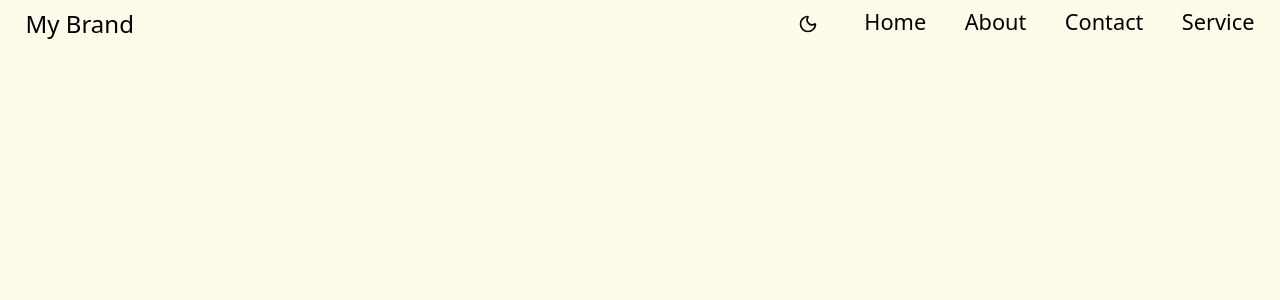
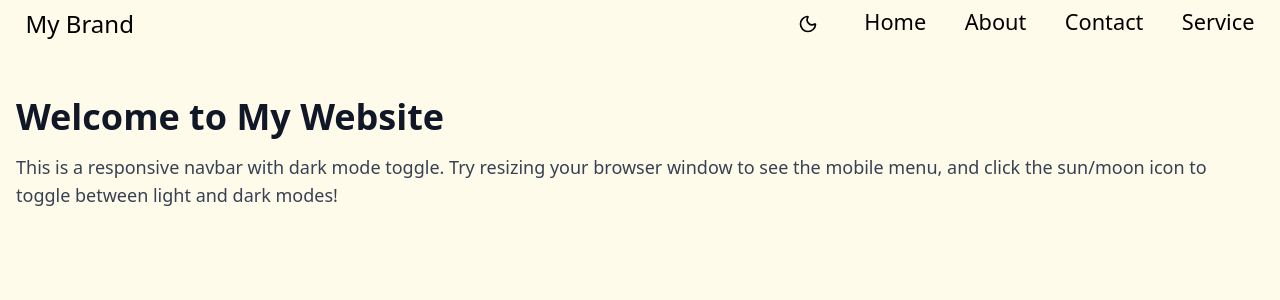
Before and after one commit to Rihan-saifi46/React-apps, a React (Vite) app in the folder hack/: page / in a window 1280 px wide. Shown: the top 300 px of the page. Built offline with nearby package versions, Linux system fonts and the light colour scheme.

Commit message:
8 Nov commit

```diff
--- a/hack/Components/Navbar+dark node/Pnav.jsx
+++ b/hack/Components/Navbar+dark node/Pnav.jsx
@@ -18,10 +18,10 @@ const Pnav = () => {
    <div className={isDark1 ? "bg-gray-950 min-h-screen":"bg-amber-50 min-h-screen"}>
      <nav className='flex justify-between px-[2vw] py-[.5vw] '>
       <div className='flex justify-between w-full'>
-        <div className={isDark1 ? "text-white text-3xl sm:text-2xl":"text-black text-[2vw] flex items-center sm:text-2xl"}>
+        <div className={isDark1 ? "text-white text-[2vw] sm:text-2xl":"text-black text-[2vw] flex items-center sm:text-2xl"}>
         My Brand
       </div>
-      <div className={`hidden md:flex ${isDark1 ? "text-white text-[2vw] flex gap-[2vw]":"text-black text-[1.7vw] flex gap-[3vw] "}`}>
+      <div className={`hidden md:flex ${isDark1 ? "text-white text-[1.7vw] flex gap-[2vw]":"text-black text-[1.7vw] flex gap-[3vw] "}`}>
        {/* button  */}
          <button onClick={dark} className={`p-2 rounded-lg ${isDark1 ? "bg-gray-700 text-yellow-400":"bg-amber-50 text-black"}  `}>
             {isDark1 ? <Sun size={20}/>:<Moon size={20}/>}
@@ -69,6 +69,15 @@ const Pnav = () => {
      }
      </nav>
 
+       <div className='max-w-7xl mx-auto px-4 py-12'>
+         <h1 className={`text-4xl font-bold mb-4 ${isDark1 ? 'text-white' : 'text-gray-900'}`}>
+          Welcome to My Website
+        </h1>
+        <p className={`text-lg ${isDark1 ? 'text-gray-300' : 'text-gray-700'}`}>
+          This is a responsive navbar with dark mode toggle. Try resizing your browser window to see the mobile menu,
+          and click the sun/moon icon to toggle between light and dark modes!
+        </p>
+       </div>
 
    </div>
    </>
```
